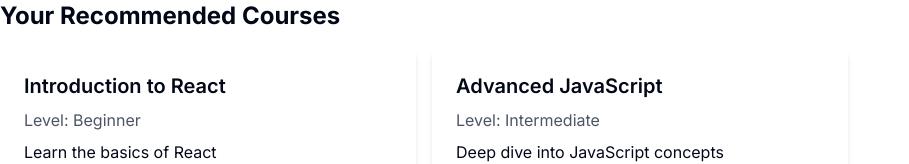
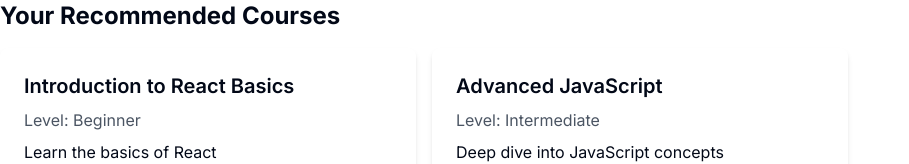
Before and after one commit to RJohnPaul/Learnbuddy, a Next.js app: page /dashboard in a window 1280 px wide. Shown: the top 164 px of the page, without its empty margins (0-909 px from the left). Built offline with nearby package versions, Linux system fonts and the light colour scheme.

Commit message:
refactor: Update course title in mock data

```diff
--- a/app/dashboard/page.tsx
+++ b/app/dashboard/page.tsx
@@ -3,7 +3,7 @@ import React from 'react';
 import CourseCard from '../../components/CourseCard';
 
 const mockCourses = [
-  { id: 1, title: "Introduction to React", description: "Learn the basics of React", level: "Beginner" },
+  { id: 1, title: "Introduction to React Basics", description: "Learn the basics of React", level: "Beginner" },
   { id: 2, title: "Advanced JavaScript", description: "Deep dive into JavaScript concepts", level: "Intermediate" },
 ];
 
```
